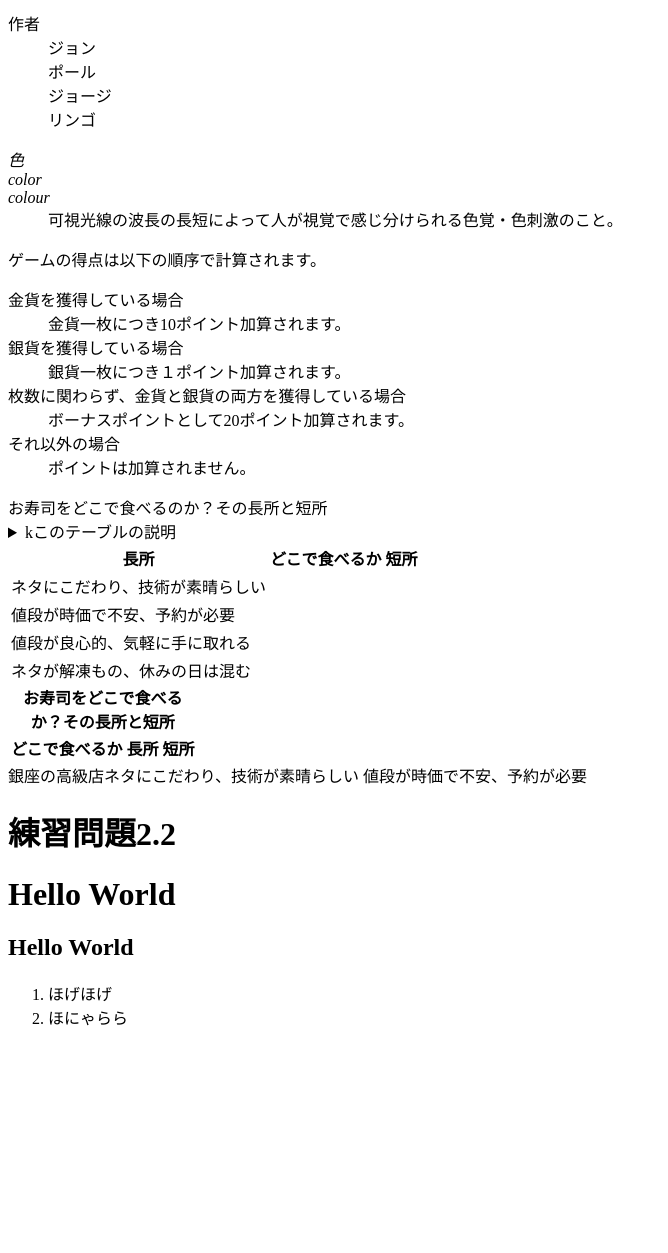
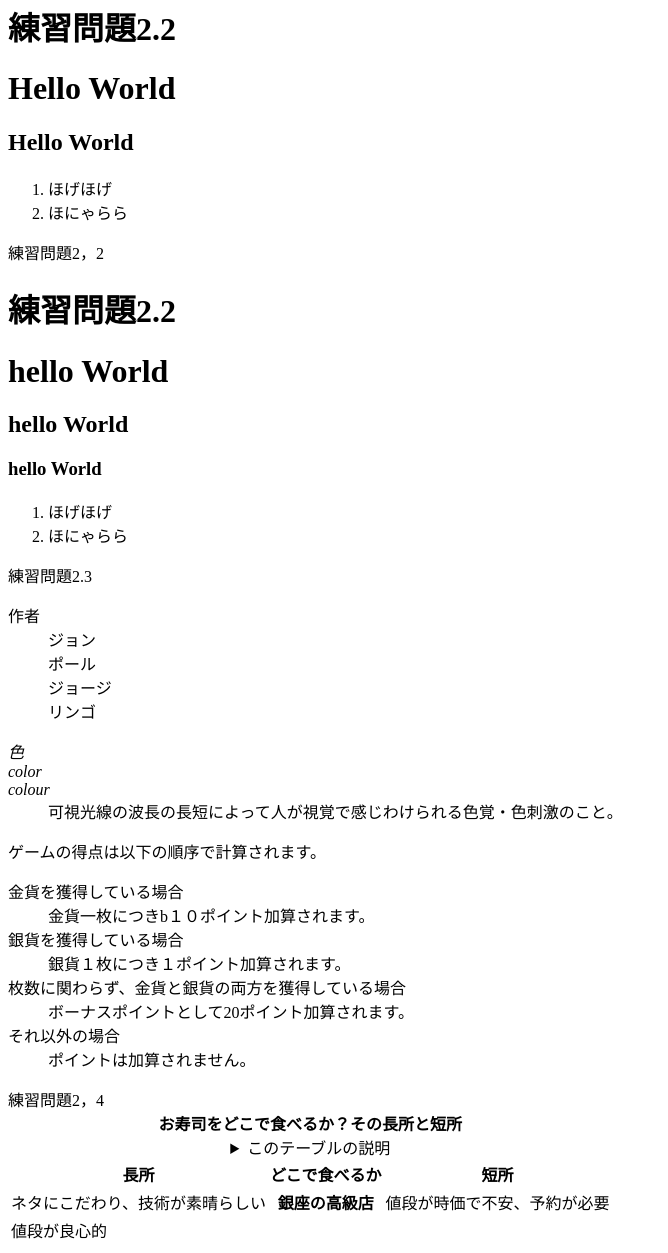
Before and after one commit to RyuutoHiramitu/yunashirosaki, a plain HTML site: page index.html in a window 1280 px wide. Shown: the part 5-1258 px from the top of the page, without its empty margins (0-668 px from the left). Before the commit the page ends 1050 px from the top, so only its background shows below. Drawn offline with Linux system fonts and the light colour scheme.

Commit message:
Update index.html

```diff
--- a/index.html
+++ b/index.html
@@ -1,74 +1,3 @@
-<!DOCTYPE html>
-
-<html long="ja">
-
-<head>
-
-<meta charset="UTF-8">
-
-<title>Web開発の練習1</title>
-
-</head>
-
-<body>
-
-<dl>
-  <dt>作者</dt>
-  <dd>ジョン</dd>
-  <dd>ポール</dd>
-  <dd>ジョージ</dd>
-  <dd>リンゴ</dd>
-</dl>
-
-<dl>
-  <dt lang="ja"><dfn>色</dfn></dt>
-  <dt lang="en-US"><dfn>color</dfn></dt>
-  <dt lang="en-GB"><dfn>colour</dfn></dt>
-  <dd>可視光線の波長の長短によって人が視覚で感じ分けられる色覚・色刺激のこと。</dd>
-  <p>ゲームの得点は以下の順序で計算されます。</p>
-  <dl>
- <dt>金貨を獲得している場合</dt>
-    <dd>金貨一枚につき10ポイント加算されます。</dd>
-    <dt>銀貨を獲得している場合</dt>
-    <dd>銀貨一枚につき１ポイント加算されます。</dd>
-    <dt>枚数に関わらず、金貨と銀貨の両方を獲得している場合</dt>
-    <dd>ボーナスポイントとして20ポイント加算されます。</dd>
-    <dt>それ以外の場合</dt>
-    <dd>ポイントは加算されません。</dd>
-</dl>
-<table>
-<capion>
-<storong>お寿司をどこで食べるのか？その長所と短所</storong>
-<details>
-<summary>kこのテーブルの説明</summary>
-<p>以下のテーブルでは、2番目のカラムに寿司店のタイプが入れられています。その左側にそのようなタイプのお店でお寿司を食べる場合の長所が、右側に短所が入れられています。</p>
- </details>
-</capion>
-<thead>
-  <tr><th>長所</th><th>どこで食べるか</th><th>短所</th></tr>
-</thead>
-<tbvody>
-  <tr><td>ネタにこだわり、技術が素晴らしい</td></tr>
-</th><td>値段が時価で不安、予約が必要</td>
-<tr><td>値段が良心的、気軽に手に取れる</td></tr>
-</th><td>ネタが解凍もの、休みの日は混む</td>
-</tbvody>
-</table>
-
-<table>
-  <caption>
-<strong>お寿司をどこで食べるか？その長所と短所</strong>
-  </caption>
-<thead>
-<tr><th>どこで食べるか</th><th>長所</th><th>短所</th></tr>
-</thead>
-</table>
-<tbody>
-<tr><th>銀座の高級店</th><td>ネタにこだわり、技術が素晴らしい</td>
-<td>値段が時価で不安、予約が必要</td></tr>
-
-</tbody>
-</body>
 <!--文字の大きさ練習-->
 
 <h1>練習問題2.2</h1>
@@ -90,3 +19,73 @@
 </body>
 
 </html>
+
+  練習問題2，2
+<!DOCTYPE html>
+<html lang="ja">
+  <head>
+    <meta charset="UTF-8">
+    <title>Web開発の練習１</title>
+  </head>
+  <body>
+  <!==文字の大きさの練習-->
+ <h1>練習問題2.2</h1>
+<h1>hello World</h1>
+<h2>hello World</h2>
+<h3>hello World</h3>
+    <ol>
+      <li>ほげほげ</li>
+      <li>ほにゃらら</li>
+    </ol>
+  </body>
+  </html>
+
+  <body>練習問題2.3</body>
+  <dl>
+  <dt>作者</dt>
+  <dd>ジョン</dd>
+  <dd>ポール</dd>
+  <dd>ジョージ</dd>
+  <dd>リンゴ</dd>
+  </dl>
+
+  <dl>
+  <dt lang="ja"><dfn>色</dfn></dt>
+  <dt lang="en-US"><dfn>color</dfn></dt>
+  <dt lang="enGB"><dfn>colour</dfn></dt>
+  <dd>可視光線の波長の長短によって人が視覚で感じわけられる色覚・色刺激のこと。</dd>
+  </dl>
+  <p>ゲームの得点は以下の順序で計算されます。
+  </p>
+  <dl>
+  <dt>金貨を獲得している場合</dt>
+  <dd>金貨一枚につきb１０ポイント加算されます。
+  </dd>
+  <dt>銀貨を獲得している場合</dt>
+  <dd>銀貨１枚につき１ポイント加算されます。</dd>
+    <dt>枚数に関わらず、金貨と銀貨の両方を獲得している場合</dt>
+    <dd>ボーナスポイントとして20ポイント加算されます。</dd>
+    <dt>それ以外の場合</dt>
+    <dd>ポイントは加算されません。</dd>
+  </dl>
+
+  <body>練習問題2，4</body>
+  <table>
+  <caption>
+  <strong>お寿司をどこで食べるか？その長所と短所</strong>
+<details>
+  <summary>このテーブルの説明</summary>
+  <p>以下のテーブルでは、2番目のカラムに寿司店のタイプが入れられています。
+  その左側にそのようなタイプのお店でお寿司を食べる場合
+    の長所が、右側に短所が入れられています。</p>
+</details>
+  </caption>
+  <thead>
+  <tr><th>長所</th><th>どこで食べるか</th><th>短所</th></tr>
+  </thead>
+    <tbody>
+  <tr><td>ネタにこだわり、技術が素晴らしい</td><th>銀座の高級店
+  </th><td>値段が時価で不安、予約が必要</td></tr>
+  <tr><td>値段が良心的</td></tr>
+    </tbody>
+  </table>
```
